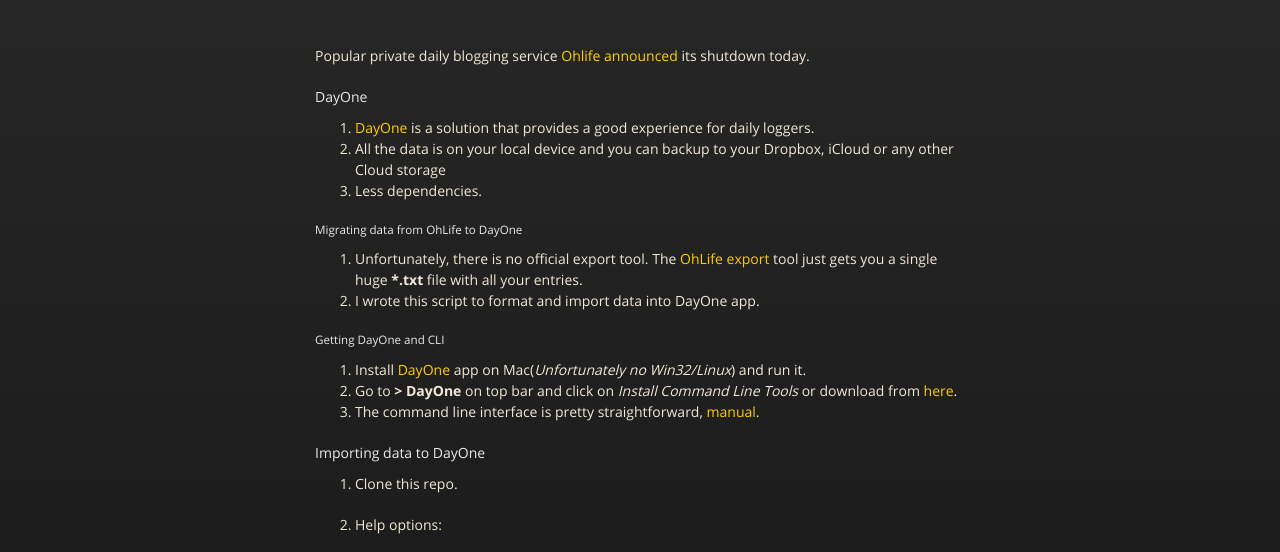
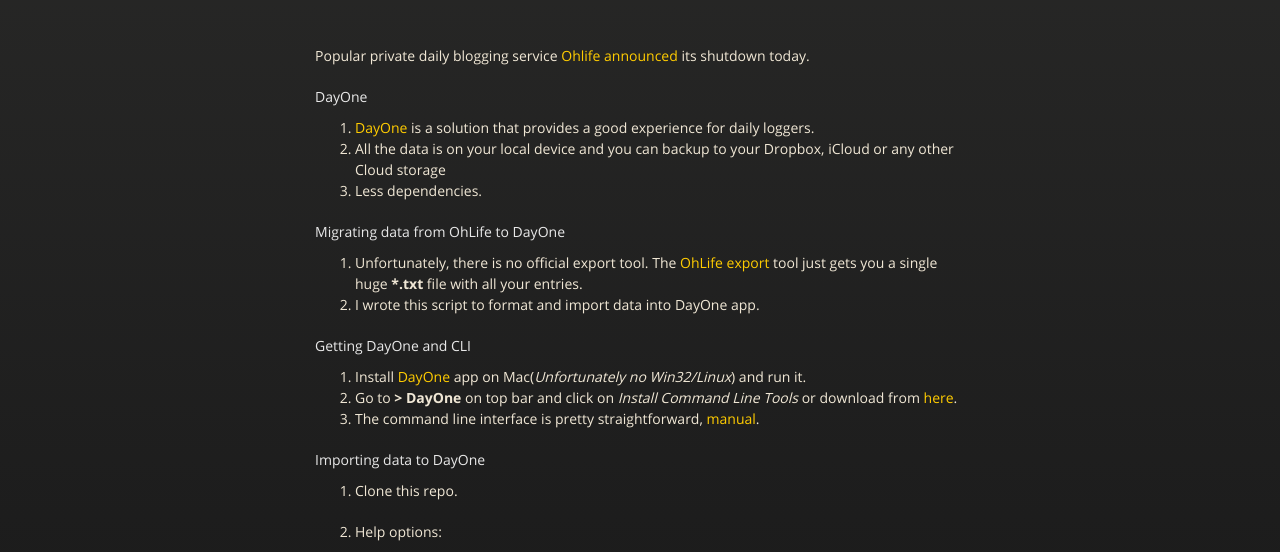
Before and after one commit to adilansari/ohlife-2-dayone, a plain HTML site: page index.html in a window 1280 px wide. Shown: the part 226-778 px from the top of the page. Drawn offline with nearby package versions, Linux system fonts and the light colour scheme.

```diff
--- a/index.html
+++ b/index.html
@@ -48,14 +48,14 @@
 <a href="http://dayoneapp.com">DayOne</a> is a solution that provides a good experience for daily loggers.</li>
 <li>All the data is on your local device and you can backup to your Dropbox, iCloud or any other Cloud storage</li>
 <li>Less dependencies.</li>
-</ol><h5>
-<a name="migrating-data-from-ohlife-to-dayone" class="anchor" href="#migrating-data-from-ohlife-to-dayone"><span class="octicon octicon-link"></span></a>Migrating data from OhLife to DayOne</h5>
+</ol><h4>
+<a name="migrating-data-from-ohlife-to-dayone" class="anchor" href="#migrating-data-from-ohlife-to-dayone"><span class="octicon octicon-link"></span></a>Migrating data from OhLife to DayOne</h4>
 
 <ol>
 <li>Unfortunately, there is no official export tool. The <a href="https://ohlife.com/export">OhLife export</a> tool just gets you a single huge <strong>*.txt</strong> file with all your entries.</li>
 <li>I wrote this script to format and import data into DayOne app.</li>
-</ol><h5>
-<a name="getting-dayone-and-cli" class="anchor" href="#getting-dayone-and-cli"><span class="octicon octicon-link"></span></a>Getting DayOne and CLI</h5>
+</ol><h4>
+<a name="getting-dayone-and-cli" class="anchor" href="#getting-dayone-and-cli"><span class="octicon octicon-link"></span></a>Getting DayOne and CLI</h4>
 
 <ol>
 <li>Install <a href="http://dayoneapp.com">DayOne</a> app on Mac(<em>Unfortunately no Win32/Linux</em>) and run it.</li>
```
Also changed, not shown: params.json (+1 -1 lines).
